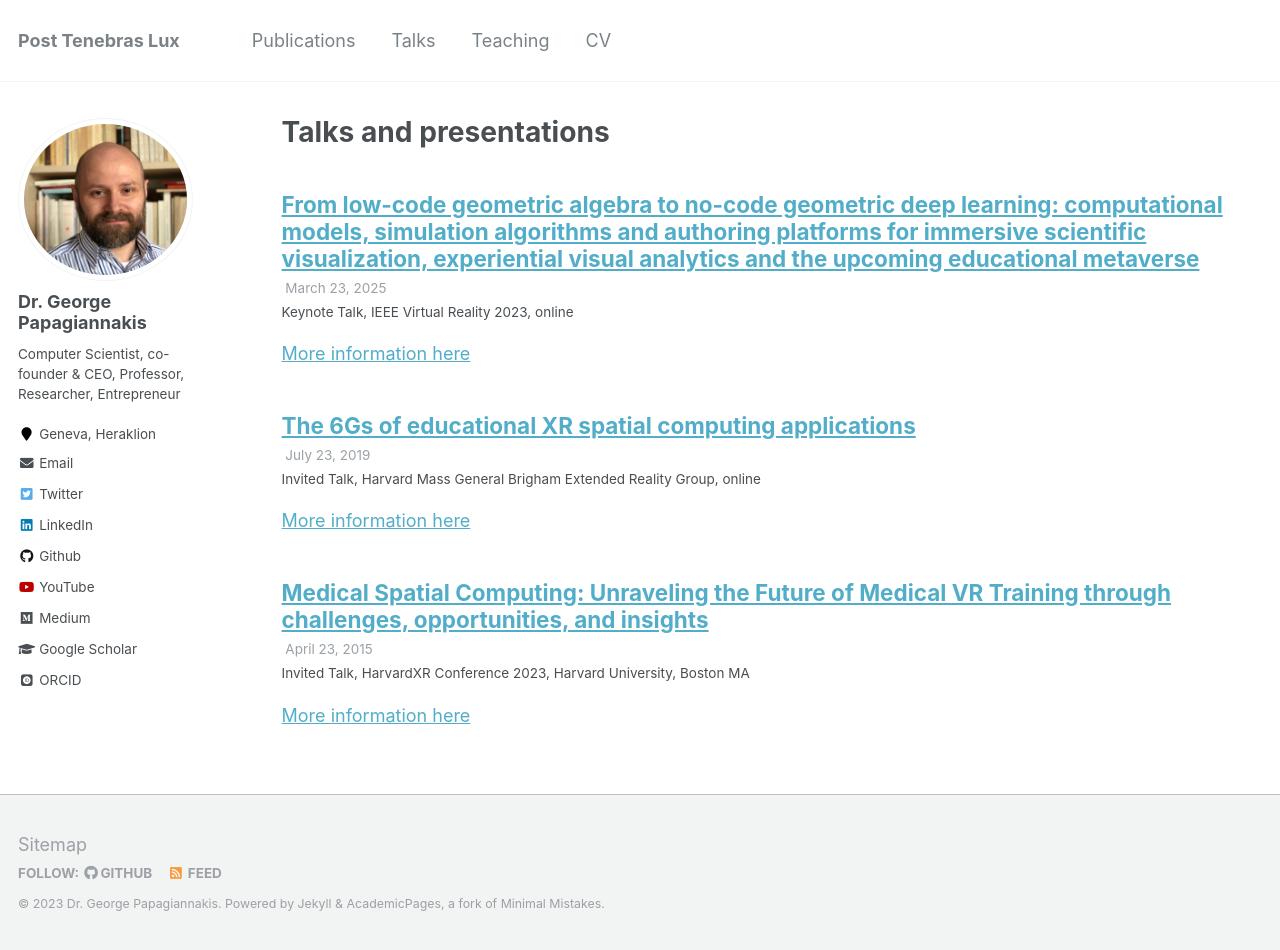
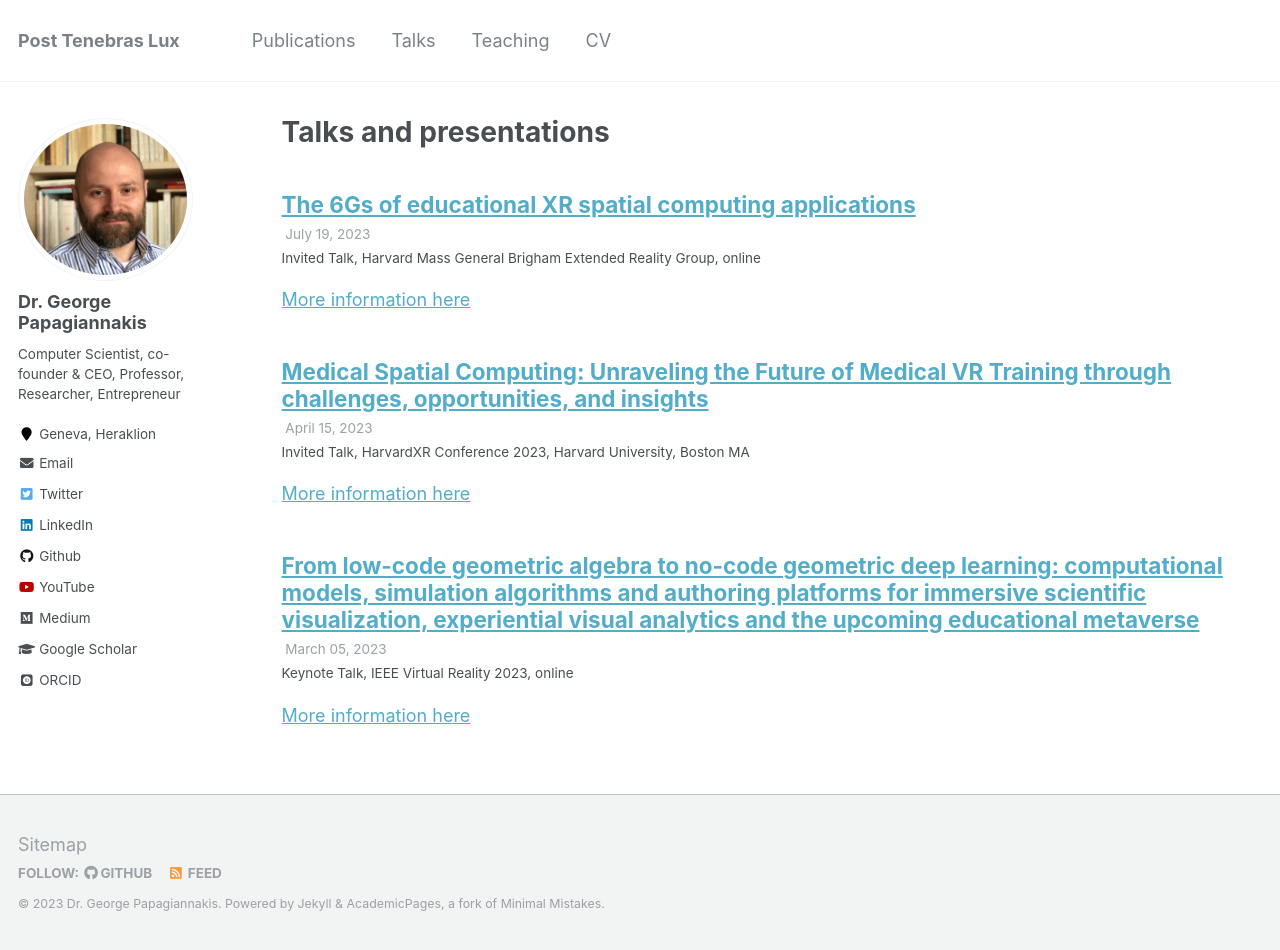
Before and after one commit to papagiannakis/papagiannakis.github.io, a Jekyll site: the page built from _pages/talks.html, in a window 1280 px wide and 950 px high. Built offline with Jekyll 4.4.1, drawn with Linux system fonts in a browser that asks for light colours; some web fonts are replaced.

Commit message:
updated talk generation

```diff
--- a/_talks/25.03.23-keynote-17.md
+++ b/_talks/2023-03-05-keynote-17.md
@@ -3,9 +3,9 @@
 deep learning: computational models, simulation algorithms and authoring platforms for immersive scientific visualization, experiential visual analytics and the upcoming educational metaverse"
 collection: talks
 type: "Keynote Talk"
-permalink: /talks/25.03.23-keynote-17
+permalink: /talks/2023-03-05-keynote-17
 venue: "IEEE Virtual Reality 2023"
-date: 25.03.23
+date: 2023-03-05
 location: "online"
 ---
 
--- a/_talks/15.04.23-talk-31.md
+++ b/_talks/2023-04-15-talk-31.md
@@ -3,9 +3,9 @@
 Medical VR Training through challenges, opportunities, and insights"
 collection: talks
 type: "Invited Talk"
-permalink: /talks/15.04.23-talk-31
+permalink: /talks/2023-04-15-talk-31
 venue: "HarvardXR Conference 2023"
-date: 15.04.23
+date: 2023-04-15
 location: "Harvard University, Boston MA"
 ---
 
--- a/_talks/19.07.23-talk-33.md
+++ b/_talks/2023-07-19-talk-33.md
@@ -2,9 +2,9 @@
 title: "The 6Gs of educational XR spatial computing applications"
 collection: talks
 type: "Invited Talk"
-permalink: /talks/19.07.23-talk-33
+permalink: /talks/2023-07-19-talk-33
 venue: "Harvard Mass General Brigham Extended Reality Group"
-date: 19.07.23
+date: 2023-07-19
 location: "online"
 ---
 
--- a/markdown_generator/talks.csv
+++ b/markdown_generator/talks.csv
@@ -1,7 +1,7 @@
 title,type,url_slug,venue,date,location,talk_url,description
 "From low-code geometric algebra to no-code geometric
-deep learning: computational models, simulation algorithms and authoring platforms for immersive scientific visualization, experiential visual analytics and the upcoming educational metaverse",Keynote Talk,keynote-17,IEEE Virtual Reality 2023,25.03.23,online,https://papagiannakis.github.io/files/GP-IEEEVRkeynote2023.pdf,"More than 1 billion jobs, almost one-third of all jobs worldwide, are likely to be transformed by technology in the next decade, according to OECD and World Economic Forum estimates. In addition, 5 billion people today lack access to proper surgical and anesthesia care, due to the limited number of health professionals entering the workforce, as a direct result of the lack of innovation in medical training over the last 150 years.
+deep learning: computational models, simulation algorithms and authoring platforms for immersive scientific visualization, experiential visual analytics and the upcoming educational metaverse",Keynote Talk,keynote-17,IEEE Virtual Reality 2023,2023-03-05,online,https://papagiannakis.github.io/files/GP-IEEEVRkeynote2023.pdf,"More than 1 billion jobs, almost one-third of all jobs worldwide, are likely to be transformed by technology in the next decade, according to OECD and World Economic Forum estimates. In addition, 5 billion people today lack access to proper surgical and anesthesia care, due to the limited number of health professionals entering the workforce, as a direct result of the lack of innovation in medical training over the last 150 years.
 This growing need for continuous upskill and reskill, becomes even more critical in the post COVID-19 pandemic era. Extended Reality (XR) together with 5G spatial computing enabling technologies can pose as the next final frontier, regarding psychomotor/cognitive training and education content creation. XR can provide the means for qualitative hands-on education (knowledge) and training (skills), using affordable technology with on-demand, immersive scientific visualization techniques coupled with personalized, experiential visual analytics. As the expectations of the upcoming educational metaverse are rising, we review in this talk fundamental analytic as well as neural geometric computational models that are powering latest low-code as well as no-code content creation tools. Geometric algebra-based graphics character animation and rendering algorithms, Entity-Component-System scenegraphs and graph neural networks are poised to make the difference in the evolution of experiential educational metaverse applications."
 "Medical Spatial Computing: Unraveling the Future of
-Medical VR Training through challenges, opportunities, and insights",Invited Talk,talk-31,HarvardXR Conference 2023,15.04.23,"Harvard University, Boston MA",https://papagiannakis.github.io/files/GP-HarvardXRkeynote2023.pdf,"The main focus of this talk is providing an overview of main latest advances of XR and the Educational Metaverse in a Post-Pandemic World. It will focus on challenges, opportunities and lessons learned on the emergence of the Educational Metaverse and how it is bridging the skills gap in the digital age, transforming work and healthcare!"
-The 6Gs of educational XR spatial computing applications,Invited Talk,talk-33,Harvard Mass General Brigham Extended Reality Group,19.07.23,online,https://papagiannakis.github.io/files/GP-MGBXR-The6GsOfEducationalXRspatialComputingApps.pdf,"Extended Reality (XR) together with spatial computing enabling technologies can pose as the next final frontier, regarding psychomotor/cognitive training and education content creation, especially in medicine and neuroscience. XR can provide the means for qualitative hands-on education (knowledge) and training (skills), using affordable technology with on-demand, immersive scientific visualization techniques coupled with personalized, experiential visual analytics. As the expectations of the upcoming educational metaverse are rising, we review in this talk the 6Gs of XR content creation fundamental technologies: Geometry, Graphs, Game Engines, GPUs, Games and Generative AI latest advances are poised to make the difference in the evolution of experiential educational metaverse applications."
+Medical VR Training through challenges, opportunities, and insights",Invited Talk,talk-31,HarvardXR Conference 2023,2023-04-15,"Harvard University, Boston MA",https://papagiannakis.github.io/files/GP-HarvardXRkeynote2023.pdf,"The main focus of this talk is providing an overview of main latest advances of XR and the Educational Metaverse in a Post-Pandemic World. It will focus on challenges, opportunities and lessons learned on the emergence of the Educational Metaverse and how it is bridging the skills gap in the digital age, transforming work and healthcare!"
+The 6Gs of educational XR spatial computing applications,Invited Talk,talk-33,Harvard Mass General Brigham Extended Reality Group,2023-07-19,online,https://papagiannakis.github.io/files/GP-MGBXR-The6GsOfEducationalXRspatialComputingApps.pdf,"Extended Reality (XR) together with spatial computing enabling technologies can pose as the next final frontier, regarding psychomotor/cognitive training and education content creation, especially in medicine and neuroscience. XR can provide the means for qualitative hands-on education (knowledge) and training (skills), using affordable technology with on-demand, immersive scientific visualization techniques coupled with personalized, experiential visual analytics. As the expectations of the upcoming educational metaverse are rising, we review in this talk the 6Gs of XR content creation fundamental technologies: Geometry, Graphs, Game Engines, GPUs, Games and Generative AI latest advances are poised to make the difference in the evolution of experiential educational metaverse applications."
```
Also changed, not shown: _pages/about.md (+1 -1 lines), 1 other file.
